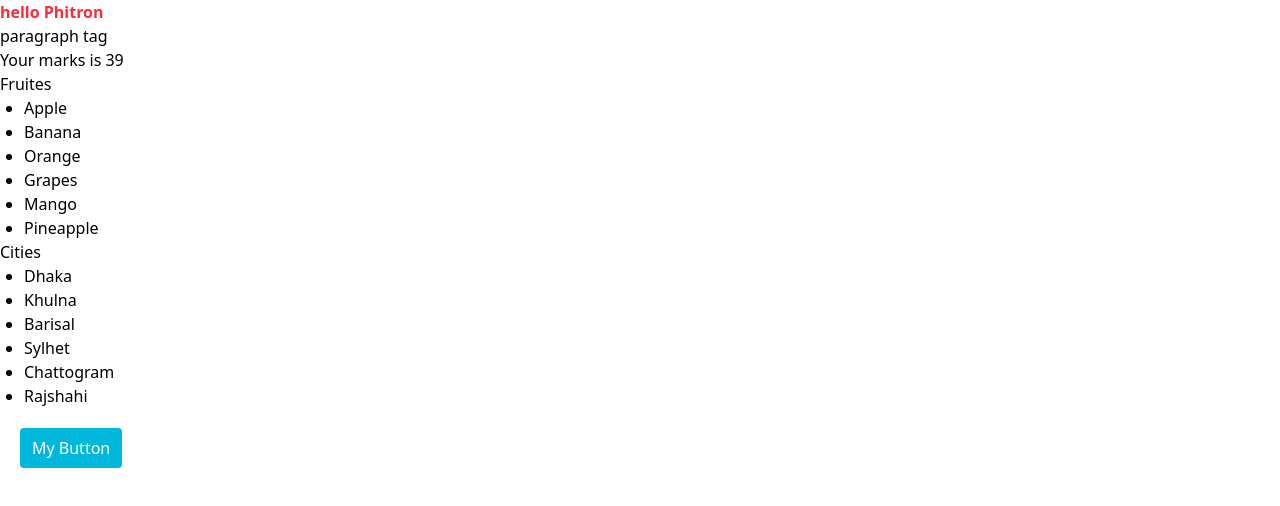
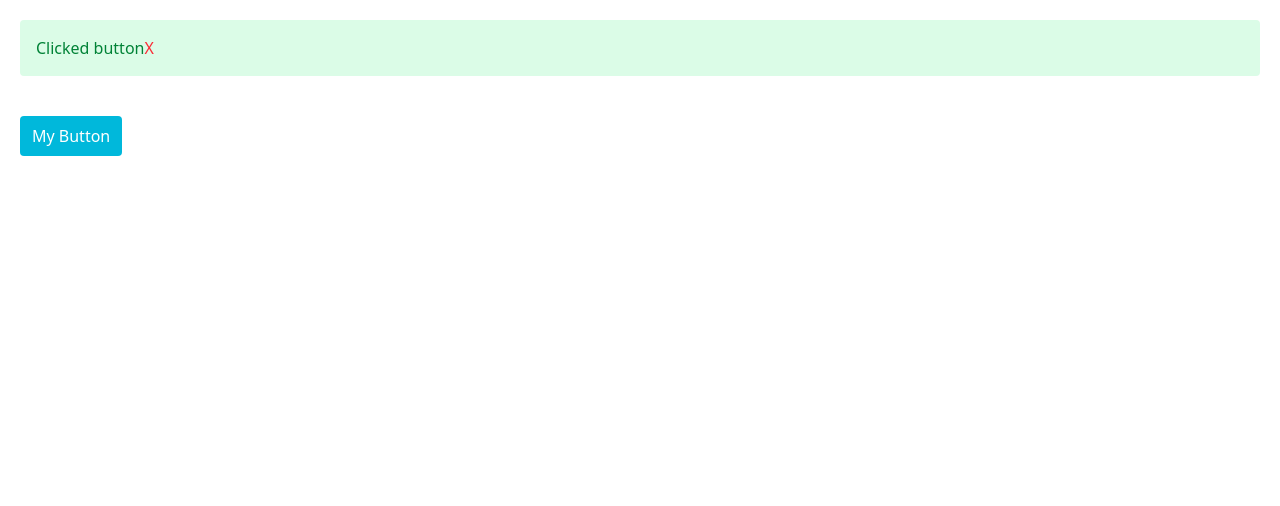
Before and after one commit to shoyebreza/phimart-client, a React (Vite) app: page / in a window 1280 px wide. Shown: the top 506 px of the page. Built offline with nearby package versions, Linux system fonts and the light colour scheme.

Commit message:
reusable component

```diff
--- a/src/App.jsx
+++ b/src/App.jsx
@@ -1,18 +1,13 @@
 
+import Alert from './components/Alert';
 import Button from './components/Button';
-import List from './components/list'
-import FirstComponent from './FirstComponent'
 
 function App() {
-  const fruits = ['Apple','Banana','Orange','Grapes','Mango','Pineapple'];
-  const cities = ['Dhaka','Khulna','Barisal','Sylhet','Chattogram','Rajshahi'];
 
   const handleClick =()=> console.log('button');
   return (
     <>
-      <FirstComponent></FirstComponent>
-      <List items={fruits} heading="Fruites"/>
-      <List items={cities} heading="Cities"/>
+      <Alert color='success'/>
       <Button handleClick={handleClick} color="info">My Button</Button>
     </>
   );
--- /dev/null
+++ b/src/components/Alert.jsx
@@ -0,0 +1,22 @@
+import { useState } from "react";
+
+
+// eslint-disable-next-line react/prop-types
+const Alert = ({color='info'}) => {
+    const [visible, setVisible] = useState(true);
+    const alertStyle = {
+        success: "bg-green-100 text-green-700 border-green-500",
+        error: "bg-red-100 text-red-700 border-red-500",
+        warning: "bg-yellow-100 text-yellow-700 border-yellow-500",
+        info: "bg-blue-100 text-blue-700 border-blue-500",
+    };
+    if(!visible) return null;
+    return (
+        <div className={`flesx items-center justify-between rounded-sm p-4 m-5 ${alertStyle[color]}`}>
+            <span>Clicked button</span>
+            <button className="text-red-500" onClick={()=> setVisible(false)}> X </button>
+        </div>
+    );
+};
+
+export default Alert;
--- a/src/components/Button.jsx
+++ b/src/components/Button.jsx
@@ -1,5 +1,6 @@
 
 
+// eslint-disable-next-line react/prop-types
 const Button = ({handleClick,children,color="info"}) => {
 
     const btnColors = {
--- /dev/null
+++ b/src/components/PlayButton.jsx
@@ -0,0 +1,17 @@
+import Alert from "./Alert";
+import Button from "./Button";
+
+
+const PlayButton = () => {
+
+    const handleClick =()=> console.log('button');
+
+    return (
+        <div>
+            <Alert color={success}></Alert>
+            <Button handleClick={handleClick} ></Button>
+        </div>
+    );
+};
+
+export default PlayButton;
```
